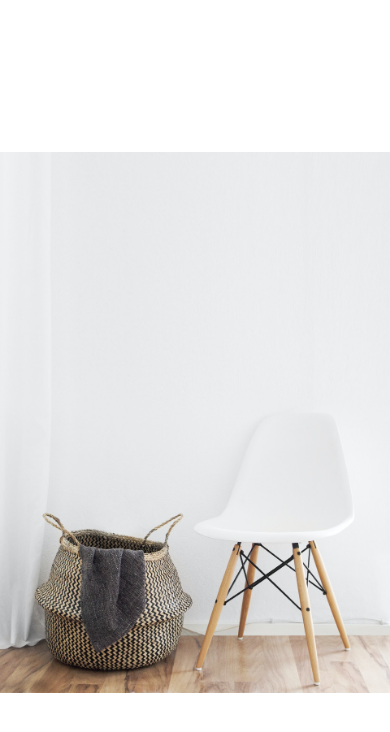
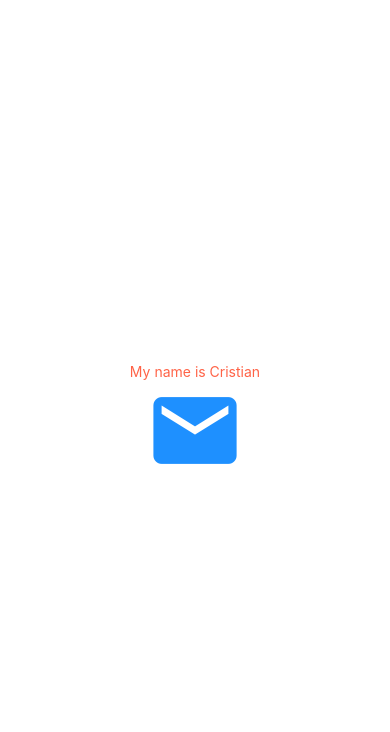
Before and after one commit to cristianeto/donewithit, a React Native app: screen / in a window 390 px wide. Shown: the top 732 px of the page. Built offline with nearby package versions, Linux system fonts and the light colour scheme.

Commit message:
4. Styling 7. Icons & Platform specific code

```diff
--- a/App.js
+++ b/App.js
@@ -3,10 +3,19 @@ import React from 'react';
 import { StyleSheet, Text, View } from 'react-native';
 import WelcomeScreen from './app/screens/WelcomeScreen';
 import ViewImageScreen from './app/screens/ViewImageScreen';
+import AppText from './app/components/AppText';
+import { MaterialCommunityIcons } from '@expo/vector-icons'
 
 export default function App() {
   return (
-    <ViewImageScreen />
+    <View style={{
+      flex: 1,
+      justifyContent: "center",
+      alignItems: "center"
+    }}>
+      <AppText>My name is Cristian</AppText>
+      <MaterialCommunityIcons name="email" size={100} color="dodgerblue" />
+    </View>
   );
 }
 
--- /dev/null
+++ b/app/components/AppText.js
@@ -0,0 +1,28 @@
+import React from 'react';
+import { Text, StyleSheet, Platform } from 'react-native'
+
+function AppText({ children }) {
+  return (
+    <Text style={styles.text}>{children}</Text>
+  );
+}
+
+
+
+const styles = StyleSheet.create({
+  text: {
+    color: "tomato",
+    ...Platform.select({
+      ios: {
+        fontSize: 20,
+        fontFamily: 'Avenir',
+      },
+      android: {
+        fontSize: 18,
+        fontFamily: 'Roboto',
+      },
+    })
+  }
+})
+
+export default AppText;
```
